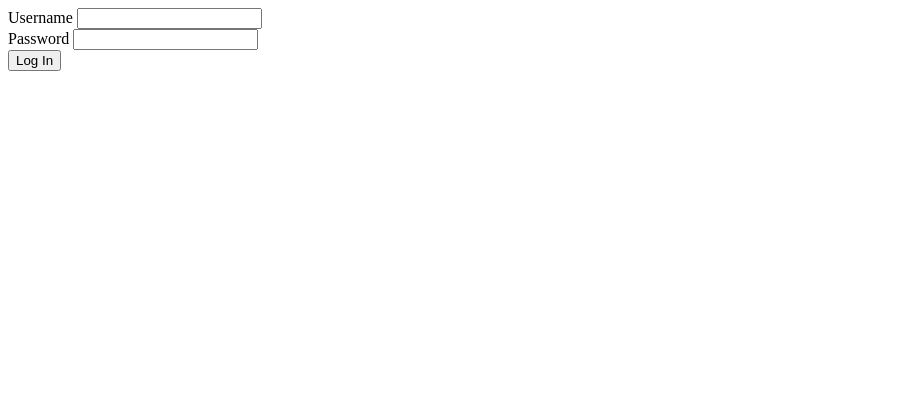
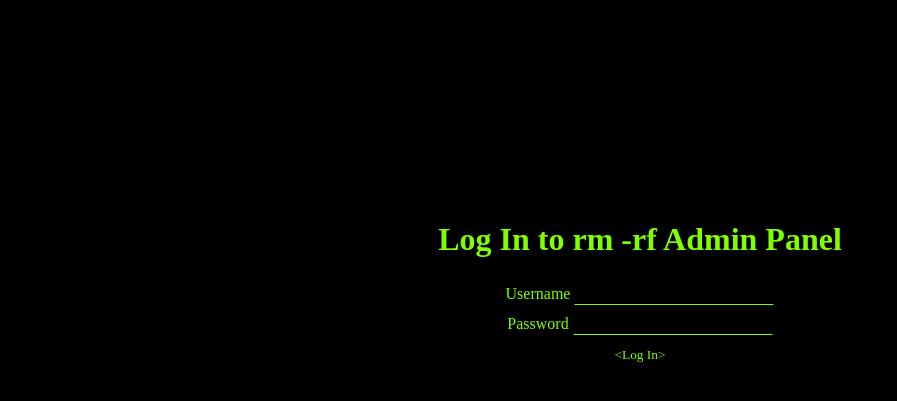
Before and after one commit to Cynthia7979/admin-panels, a Flask app: page / in a window 1280 px wide. Shown: the top 401 px of the page, without its empty margins (0-897 px from the left). Run offline with Flask 2, Linux system fonts and the light colour scheme; some libraries are stand-ins or nearby versions.

Commit message:
Finished login page, yay

```diff
--- a/app.py
+++ b/app.py
@@ -19,7 +19,7 @@ Bootstrap(app)
 class LoginForm(FlaskForm):
     user_name = StringField('Username', validators=[DataRequired()])
     password = PasswordField('Password', validators=[DataRequired()])
-    submit = SubmitField('Log In')
+    submit = SubmitField('<Log In>')
 
 
 @app.route('/', methods=['GET', 'POST'])
--- a/static/main.css
+++ b/static/main.css
@@ -0,0 +1,69 @@
+body {
+    background-color: black;
+    color: chartreuse;
+    font-family: "ＭＳ Ｐゴシック";
+    -webkit-font-smoothing: none;
+}
+
+.content {
+    align-content: center;
+    margin: 200px 0px;
+    text-align: center;
+    width: 100%;
+}
+
+form.form {
+    margin: 0px;
+}
+
+input[type=text],
+input[type=password] {
+    border-style: solid;
+    background-color: inherit;
+    color: inherit;
+    margin: 5px 0px;
+    font-family: inherit;
+    -webkit-font-smoothing: inherit;
+    border-color: transparent;
+    border-bottom-color: chartreuse;
+    border-width: 1px;
+    width: 15em;
+}
+
+input[type=submit] {
+    background: none;
+    border-color: transparent;
+    border-width: 0px;
+    color: inherit;
+    font-family: inherit;
+    height: 1.5em;
+    margin: 5px 0px 20px 0px;
+    padding: 1px;
+    width: 5em;
+}
+
+input[type=submit]:hover {
+    border-color: transparent;
+    border-bottom-color: chartreuse;
+    border-width: 1px;
+    cursor: pointer;
+}
+
+.message {
+    color: white;
+}
+
+input:-webkit-autofill,
+input:-webkit-autofill:hover,
+input:-webkit-autofill:focus,
+textarea:-webkit-autofill,
+textarea:-webkit-autofill:hover,
+textarea:-webkit-autofill:focus,
+select:-webkit-autofill,
+select:-webkit-autofill:hover,
+select:-webkit-autofill:focus {
+  border: inherit;
+  -webkit-text-fill-color: inherit;
+  -webkit-box-shadow: inherit;
+  transition: inherit;
+}
--- a/templates/index.html
+++ b/templates/index.html
@@ -5,8 +5,15 @@
     <link rel="stylesheet" type="text/css" href="/static/main.css" />
 </head>
 <body>
-    {{ wtf.quick_form(form) }}
-    <div class="message">
-        {{ msg }}
+    <div class="content">
+        <h1>
+            Log In to rm -rf Admin Panel
+        </h1>
+        <div class="login-form">
+        {{ wtf.quick_form(form) }}
+        </div>
+        <div class="message">
+            {{ msg }}
+        </div>
     </div>
 </body>
```
